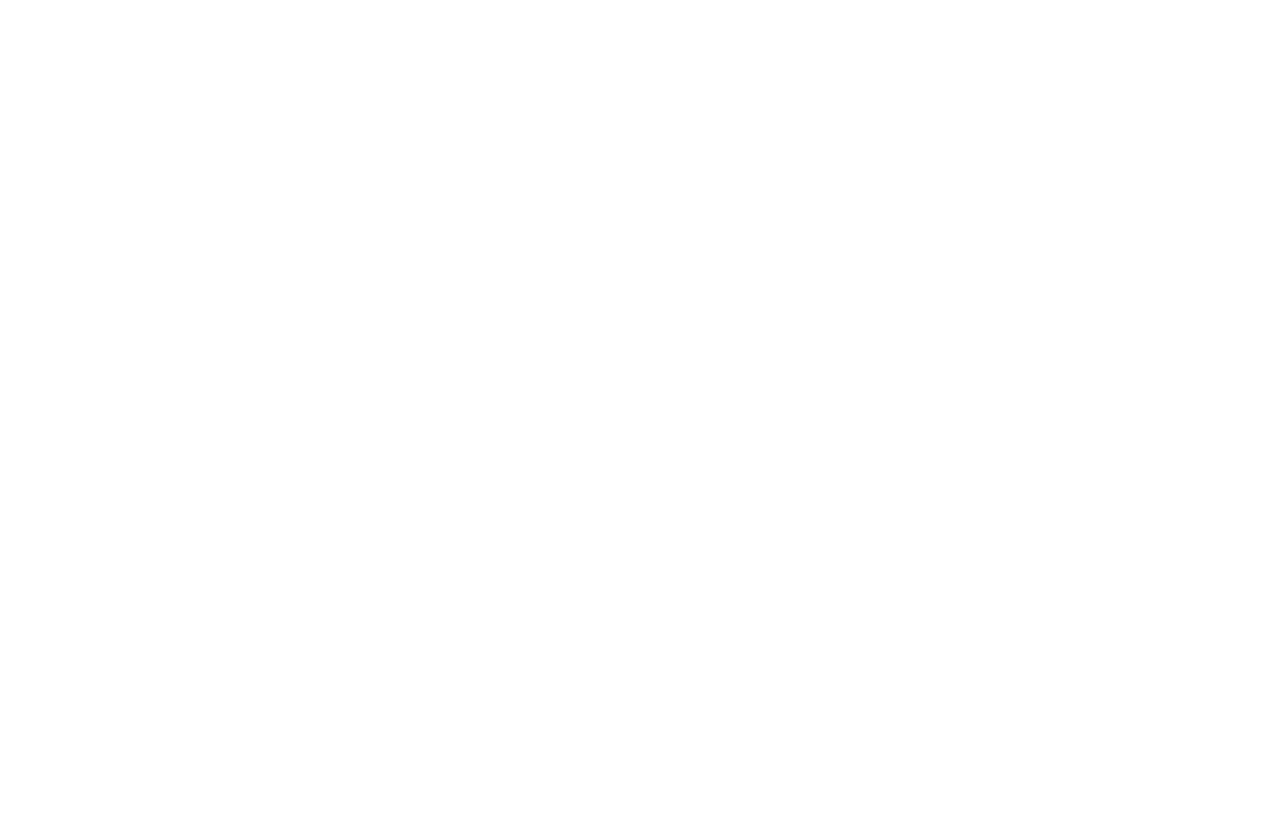
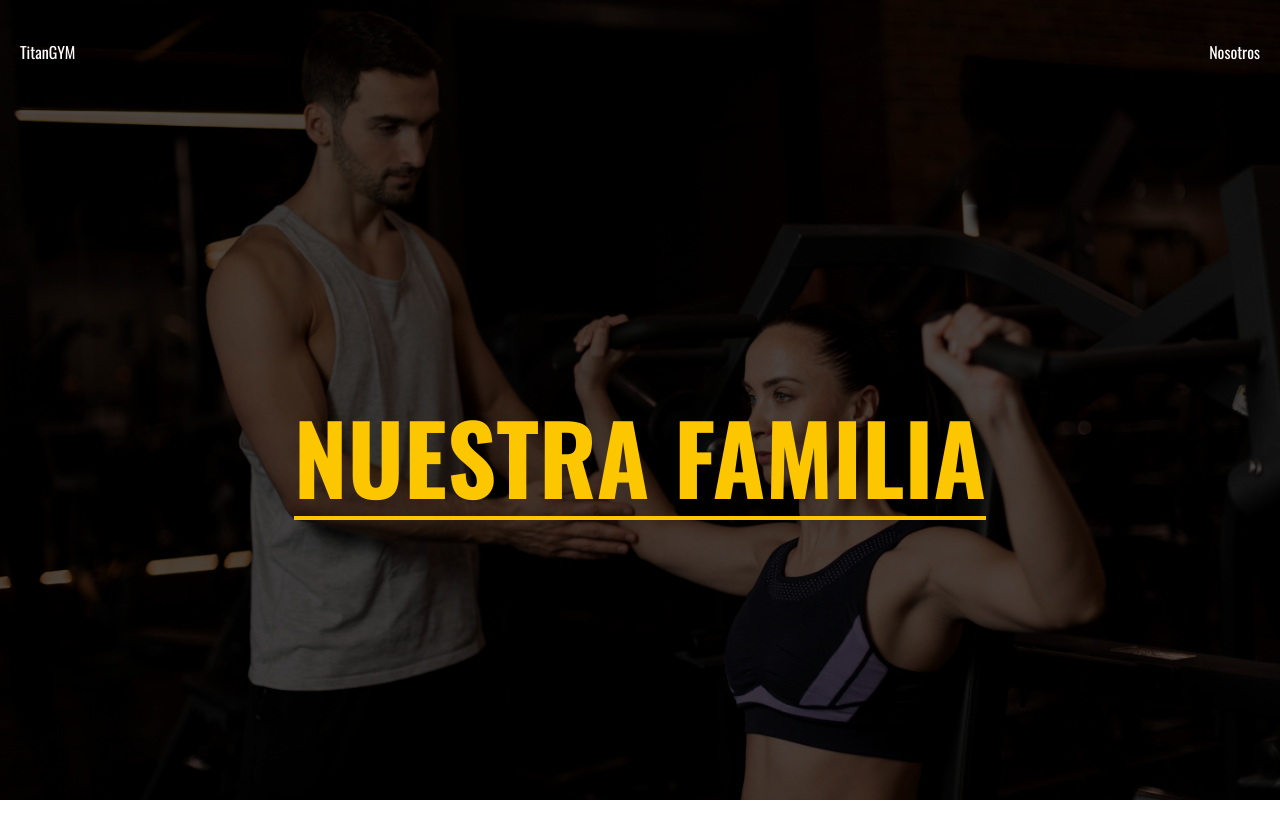
Before and after one commit to andremartingarcialopez/titagym, a React (Vite) app: page /ourFamily in a window 1280 px wide. Before the commit this address had no page. Shown: the top 838 px of the page. Before the commit the page ends 800 px from the top, so only its background shows below. Built offline with nearby package versions, Linux system fonts and the light colour scheme.

Commit message:
Se actualizaron los encales y botones por NavLink y se crearon las paginas de dichos NavLinks

```diff
--- a/src/components/OurFamily.tsx
+++ b/src/components/OurFamily.tsx
@@ -1,3 +1,4 @@
+import { NavLink } from "react-router-dom";
 import OurServices from "./OurServices";
 
 export default function OurFamily() {
@@ -9,7 +10,8 @@
             <h2 className="text-yellow-400 text-5xl font-semibold">Sobre nuestra <span className="block">Familia Deportiva</span></h2>
             <p className="text-white my-5">Lorem ipsum dolor sit amet consectetur, adipisicing elit. Explicabo vel magni vero aperiam veritatis sit quas soluta praesentium velit architecto. Rem nihil dolor, fugit distinctio nesciunt in repudiandae obcaecati aliquam! Eligendi expedita repudiandae ullam possimus aliquam tenetur ut, praesentium vero.</p>
 
-            <p className="text-white hover:underline cursor-pointer">Mas Informacion</p>
+
+            <NavLink to={"/moreInformation"} className="text-white hover:underline cursor-pointer">Mas Informacion </NavLink>
           </div>
 
           <div className="flex flex-col lg:flex-row justify-center items-center  ">
--- a/src/components/OurServices.tsx
+++ b/src/components/OurServices.tsx
@@ -16,9 +16,9 @@
           </div>
 
           <div className="flex flex-col xl:flex-row justify-center items-center xl:gap-5 group my-3">
-            <ServicesImages title={"nuestro Gimnasio"} image={"/nuestro-gym.jpg"}/>
-            <ServicesImages title={"Enytrenamientos Personalizados"} image={"/clases-grupos.jpg"}/>
-            <ServicesImages title={"Clases en grupos"} image={"/entrenamientos-personalizados.jpg"}/>
+            <ServicesImages link="/our-gym" title={"nuestro Gimnasio"} image={"/nuestro-gym.jpg"}/>
+            <ServicesImages link="/personalized-training" title={"Entrenamientos Personalizados"} image={"/clases-grupos.jpg"}/>
+            <ServicesImages link="/group-class" title={"Clases en grupos"} image={"/entrenamientos-personalizados.jpg"}/>
           </div>
 
         </div>
--- a/src/components/ServicesImages.tsx
+++ b/src/components/ServicesImages.tsx
@@ -1,20 +1,23 @@
+import { NavLink } from "react-router-dom"
 
 type ServicesImgesProps = {
     title:string,
     image: string
+    link: string
 }
 
-export default function ServicesImages({title,image}: ServicesImgesProps) {
+export default function ServicesImages({title,image, link}: ServicesImgesProps) {
     return (
-        <a href="#" className="relative group">
+
+        <div className="relative group">
             <img className=" xl:w-100" src={image} alt={title} />
             {/* Overlay oscuro */}
             <div className="absolute inset-0 bg-black/40 group-hover:bg-black/60 transition duration-300"></div>
             {/* Texto centrado */}
-            <h2 className="absolute inset-0 flex items-center justify-center text-white text-2xl md:text-6xl xl:text-2xl font-bold uppercase hover:underline text-center">
+            <h2 className="absolute inset-0 flex items-center justify-center text-white text-2xl md:text-6xl xl:text-2xl font-bold uppercase text-center">
                 {title}
             </h2>
-            <p className="absolute inset-0 flex justify-center items-center mt-30 text-white">Mas Informacion</p>
-        </a>
+            <NavLink to={link} className="absolute inset-0 flex justify-center items-center mt-30 text-white">Mas Informacion</NavLink>
+        </div>
     )
 }
--- a/src/index.css
+++ b/src/index.css
@@ -15,6 +15,13 @@
   background-position: center;
 }
 
+.bg-ourFamily{
+   background-image: url("/nuestra-familia-deportiva-wallpaper.jpg");
+  background-size: cover;
+  background-repeat: no-repeat;
+  background-position: center;
+}
+
 body{
   font-family: "Oswald", sans-serif;
   font-optical-sizing: auto;
--- /dev/null
+++ b/src/pages/GroupClassPage.tsx
@@ -0,0 +1,9 @@
+import React from 'react'
+
+export default function GroupClassPage() {
+  return (
+    <div>
+      Clases en grupos
+    </div>
+  )
+}
--- a/src/pages/HomePage.tsx
+++ b/src/pages/HomePage.tsx
@@ -1,3 +1,4 @@
+import { NavLink } from "react-router-dom";
 import Header from "../components/Header";
 import OurFamily from "../components/OurFamily";
 
@@ -12,7 +13,7 @@
           <div className="flex flex-col justify-center items-center h-screen pb-20 px-2">
             <h1 className="text-yellow-400 text-center text-4xl md:text-8xl font-bold uppercase border-b-4 pb-3">Se la mejor version de ti</h1>
 
-            <button className=" mt-10 bg-yellow-400 w-50 rounded-lg text-2xl p-1 hover:font-semibold hover:text-black cursor-pointer hover:bg-yellow-500">Unete Hoy</button>
+            <NavLink className=" mt-10 bg-yellow-400 w-50 rounded-lg text-center text-2xl p-1 hover:font-semibold hover:text-black cursor-pointer hover:bg-yellow-500" to={"/joinUs"}>Unete Hoy</NavLink>
           </div>
         </div>
       </div>
--- /dev/null
+++ b/src/pages/JoinUsPage.tsx
@@ -0,0 +1,8 @@
+
+export default function JoinUsPage() {
+  return (
+    <div>
+      Join Us
+    </div>
+  )
+}
--- /dev/null
+++ b/src/pages/MoreInformationPage.tsx
@@ -0,0 +1,8 @@
+
+export default function MoreInformationPage() {
+  return (
+    <div>
+      Mas informacion
+    </div>
+  )
+}
--- /dev/null
+++ b/src/pages/OurFamilyPage.tsx
@@ -0,0 +1,17 @@
+import Header from "../components/Header";
+
+export default function OurFamilyPage() {
+  return (
+          <div className="bg-ourFamily xl:h-screen">
+            <div className="bg-black/70 h-screen ">
+              <Header />
+
+              <div className="flex flex-col justify-center items-center h-screen pb-20 px-2">
+                <h1 className="text-yellow-400 text-center text-4xl md:text-8xl font-bold uppercase border-b-4 pb-3">Nuestra Familia</h1>
+
+
+              </div>
+            </div>
+          </div>
+  )
+}
--- /dev/null
+++ b/src/pages/OurGymPage.tsx
@@ -0,0 +1,8 @@
+
+export default function OurGymPage() {
+  return (
+    <div>
+      More infoOurGym
+    </div>
+  )
+}
--- /dev/null
+++ b/src/pages/PersonalizedTrainingPage.tsx
@@ -0,0 +1,9 @@
+import React from 'react'
+
+export default function PersonalizedTrainingPage() {
+  return (
+    <div>
+      Personalizado
+    </div>
+  )
+}
--- a/src/routes.tsx
+++ b/src/routes.tsx
@@ -1,5 +1,11 @@
 import { BrowserRouter, Route, Routes } from 'react-router-dom'
 import HomePage, {} from "./pages/HomePage"
+import OurFamilyPage from './pages/OurFamilyPage'
+import JoinUsPage from './pages/JoinUsPage'
+import MoreInformationPage from './pages/MoreInformationPage'
+import OurGymPage from './pages/OurGymPage'
+import PersonalizedTrainingPage from './pages/PersonalizedTrainingPage'
+import GroupClassPage from './pages/GroupClassPage'
 
 export default function AppRoutes() {
     return (
@@ -7,6 +13,12 @@
             <BrowserRouter>
                 <Routes>
                     <Route path="/" element={<HomePage/>} />
+                    <Route path="/joinUs" element={<JoinUsPage/>} />
+                    <Route path="/ourFamily" element={<OurFamilyPage/>}/>
+                    <Route path="/moreInformation" element={<MoreInformationPage/>}/>
+                    <Route path="/our-gym" element={<OurGymPage/>}/>
+                    <Route path="/personalized-training" element={<PersonalizedTrainingPage/>}/>
+                    <Route path="/group-class" element={<GroupClassPage/>}/>
                 </Routes>
             </BrowserRouter>
         </div>
```
Also changed, not shown: public/nuestra-familia-deportiva-wallpaper.jpg (added).
